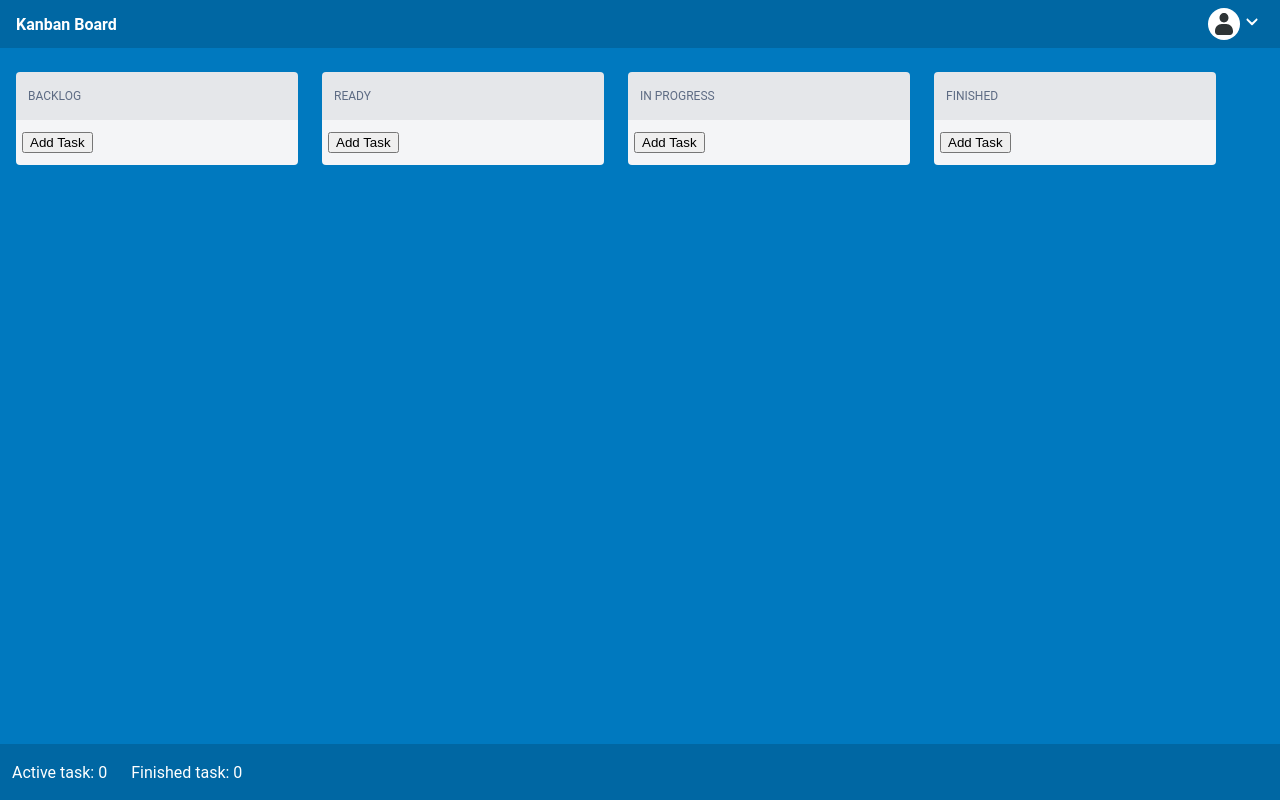
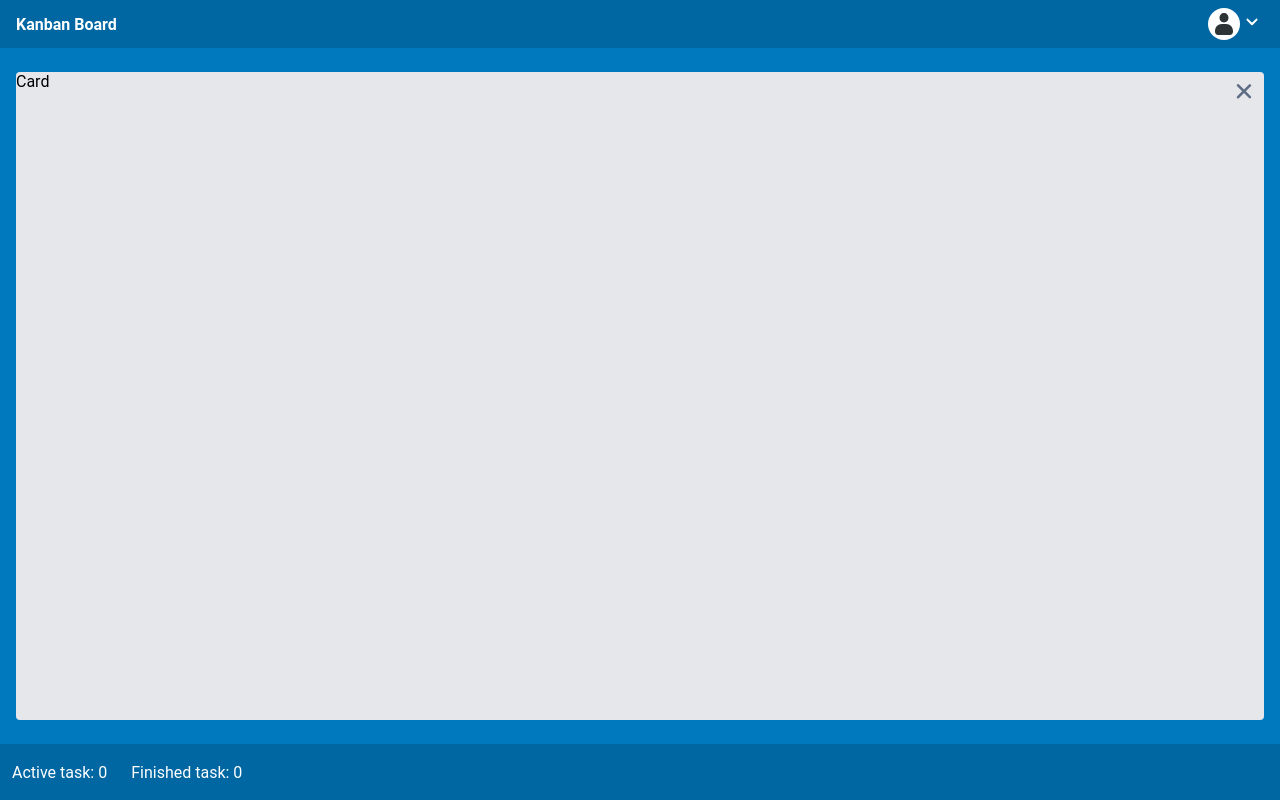
Before and after one commit to koshelnikov/skillfactory-kanban-board, a React (Create React App) app: page /tasks/1 in a window 1280 px wide. Built offline with nearby package versions, Linux system fonts and the light colour scheme.

Commit message:
Show card info

```diff
--- a/package.json
+++ b/package.json
@@ -9,6 +9,7 @@
     "react": "^18.2.0",
     "react-custom-scrollbars-2": "^4.5.0",
     "react-dom": "^18.2.0",
+    "react-router-dom": "^6.8.1",
     "react-scripts": "5.0.1",
     "sass": "^1.58.0",
     "web-vitals": "^2.1.4"
--- a/src/App.js
+++ b/src/App.js
@@ -2,16 +2,34 @@ import {Footer} from "./components/footer/footer";
 import {Header} from "./components/header/header";
 import {Layout} from "./components/layout/layout";
 import {Board} from "./components/board/board";
+import {
+    createBrowserRouter,
+    RouterProvider,
+} from "react-router-dom";
+import {Card} from "./components/board/card/card";
+
+const router = createBrowserRouter([
+    {
+        path: "/",
+        element: <Board/>
+    },
+    {
+        path: "/tasks/:id",
+        element: <Card/>
+    }
+    ])
 
 function App() {
   return (
+
           <Layout>
               <Header/>
               <main>
-              <Board/>
+                  <RouterProvider router={router}/>
               </main>
               <Footer/>
           </Layout>
+
   );
 }
 
--- a/src/components/board/board.module.scss
+++ b/src/components/board/board.module.scss
@@ -1,5 +1,4 @@
 .board {
-  padding: 24px 16px;
   display: flex;
   > *:not(:first-of-type) {
     margin-left: 24px;
--- /dev/null
+++ b/src/components/board/card/card.js
@@ -0,0 +1,15 @@
+import {Link} from "react-router-dom";
+import css from './card.module.scss';
+import {IconRemove} from "../../icons/icon-remove";
+import {useNavigate} from 'react-router-dom'
+
+export const Card = () => {
+    const navigate = useNavigate();
+    return (
+        <div className={css.card}> Card
+            <div className={css.close} onClick={() => navigate(-1)}>
+                <IconRemove/>
+            </div>
+        </div>
+    )
+}
--- /dev/null
+++ b/src/components/board/card/card.module.scss
@@ -0,0 +1,13 @@
+.card {
+  position: relative;
+  width: 100%;
+  height: 100%;
+  background-color: #e5e7ea;
+  border-radius: 4px;
+
+  .close {
+    position: absolute;
+    top: 12px;
+    right: 12px;
+  }
+}
--- a/src/components/board/column/card/card.js
+++ b/src/components/board/column/card/card.js
@@ -1,14 +1,20 @@
 import css from './card.module.scss'
 import {IconRemove} from "../../../icons/icon-remove";
 import {useTasks} from "../../../../hooks/tasks/use-tasks";
+import {useNavigate} from "react-router-dom";
 
 export const Card = (props) => {
     const {removeTask} = useTasks()
+    const navigate = useNavigate();
 
     return (
-        <div className={css.card}>
+        <div className={css.card} onClick={() => navigate(`/tasks/${props.id}`)}>
             <span>{props.name}</span>
-            <div className={css.remove} onClick={() => removeTask(props.id)}>
+            <div className={css.remove} onClick={(e) =>
+            {
+                removeTask(props.id);
+                e.stopPropagation();
+            }}>
                 <IconRemove/>
             </div>
         </div>
--- a/src/components/board/column/card/card.module.scss
+++ b/src/components/board/column/card/card.module.scss
@@ -1,5 +1,6 @@
 .card {
   position: relative;
+  display: block;
   border-radius: 4px;
   background-color: #ffffff;
   box-shadow: 0px 1px 1px rgba(0, 0, 0, 0.25);
--- a/src/components/layout/layout.module.scss
+++ b/src/components/layout/layout.module.scss
@@ -9,5 +9,6 @@
   main {
     flex-grow: 1;
     flex-shrink: 0;
+    padding: 24px 16px;
   }
 }
```
Also changed, not shown: 1 other file (tests, documents, lock files or other folders). Lines whose indentation alone changed are shown as unchanged.
